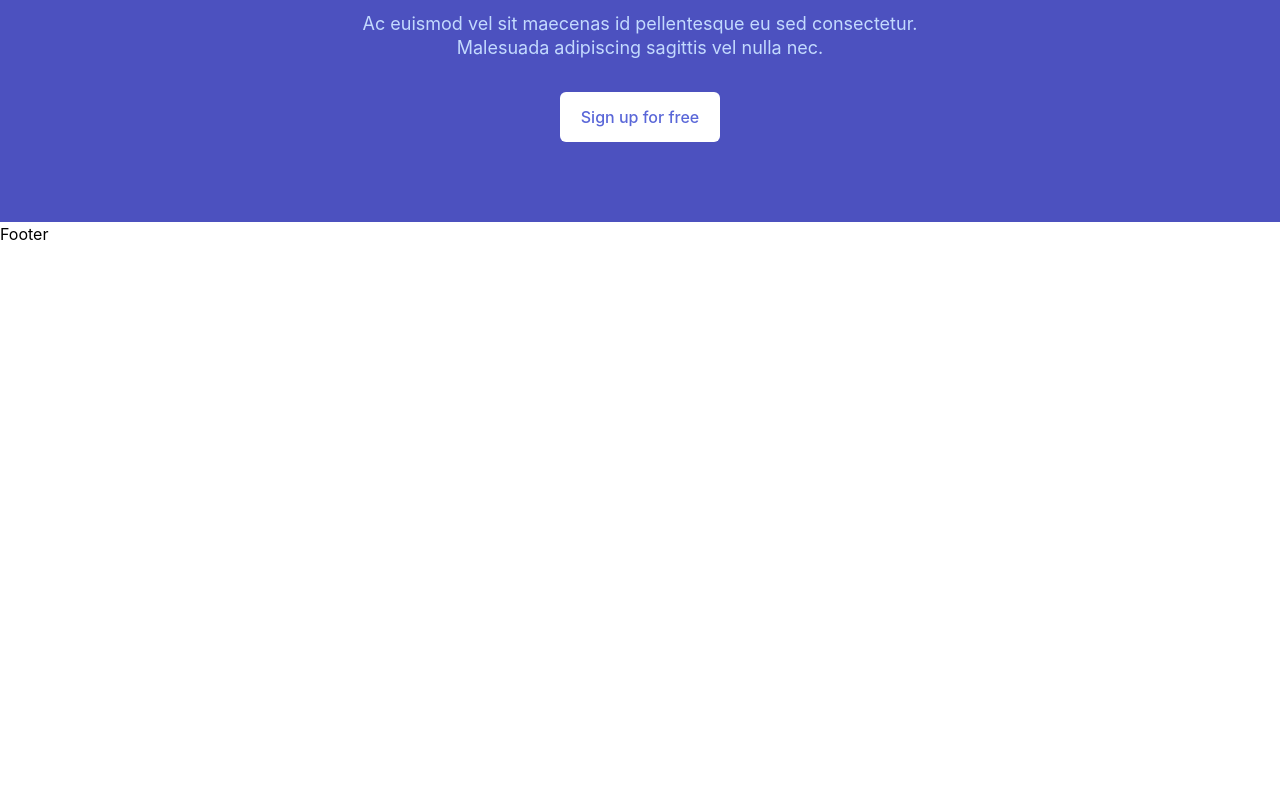
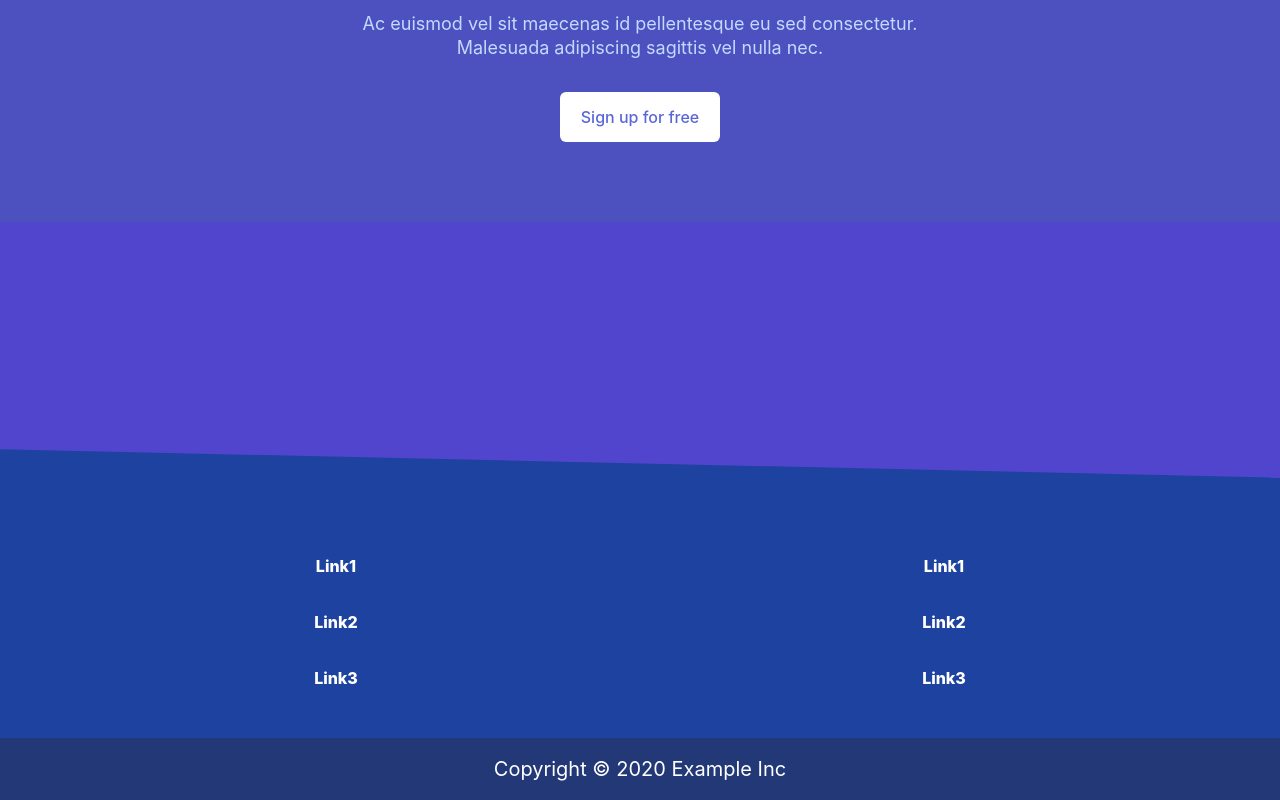
Before and after one commit to Saas-Starter-Kit/SAAS-Starter-Kit-Pro, a Next.js app: page / in a window 1280 px wide. Shown: the part 2386-3186 px from the top of the page. Before the commit the page ends 2632 px from the top, so only its background shows below. Built offline with nearby package versions, Linux system fonts and the light colour scheme; what @tailwindcss/ui would draw is missing.

Commit message:
fix footer

```diff
--- a/src/components/marketing/Layout/footer.js
+++ b/src/components/marketing/Layout/footer.js
@@ -1,7 +1,73 @@
 import styled from 'styled-components';
+import Link from 'next/link';
+
+const Container = styled.div`
+  display: grid;
+  grid-template-columns: auto auto;
+  padding: 2rem;
+  background-color: #1e429f;
+  background-color: rgba(30, 66, 159, 1);
+`;
+
+const Column = styled.div`
+  display: flex;
+  flex-direction: column;
+  align-items: center;
+`;
+
+const FooterLink = styled.p`
+  padding: 1rem;
+  font-weight: 800;
+  color: white;
+  cursor: pointer;
+`;
+
+const IMGContainer = styled.div`
+  background-color: #5145cd;
+  background-color: rgba(81, 69, 205, 1);
+`;
+
+const BottomFooter = styled.div`
+  background-color: #233876;
+  color: white;
+  font-size: 1.25rem;
+  padding: 1rem;
+  text-align: center;
+`;
 
 const Footer = () => {
-  return <div>Footer</div>;
+  return (
+    <div className='bg-blue-900'>
+      <IMGContainer>
+        <img src='/illustrations/waveFooter.svg' alt='wave' />
+      </IMGContainer>
+      <Container>
+        <Column>
+          <Link href='/'>
+            <FooterLink>Link1</FooterLink>
+          </Link>
+          <Link href='/'>
+            <FooterLink>Link2</FooterLink>
+          </Link>
+          <Link href='/'>
+            <FooterLink>Link3</FooterLink>
+          </Link>
+        </Column>
+        <Column>
+          <Link href='/'>
+            <FooterLink>Link1</FooterLink>
+          </Link>
+          <Link href='/'>
+            <FooterLink>Link2</FooterLink>
+          </Link>
+          <Link href='/'>
+            <FooterLink>Link3</FooterLink>
+          </Link>
+        </Column>
+      </Container>
+      <BottomFooter>Copyright &copy; 2020 Example Inc</BottomFooter>
+    </div>
+  );
 };
 
 export default Footer;
```
Also changed, not shown: public/illustrations/blobBig.svg, public/illustrations/waveFooter.svg (added).
